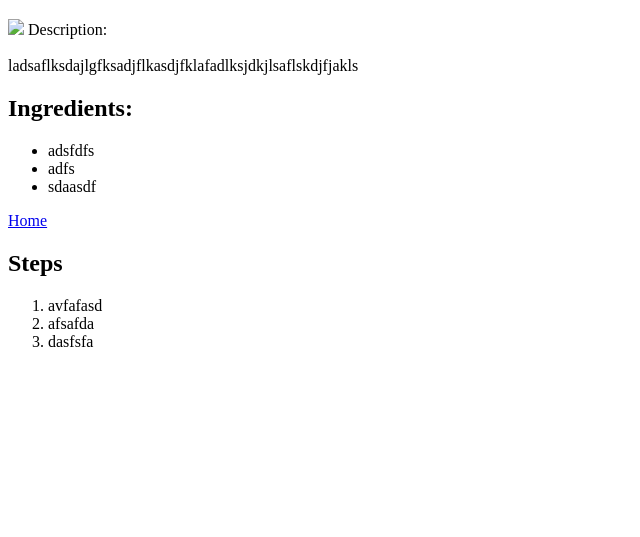
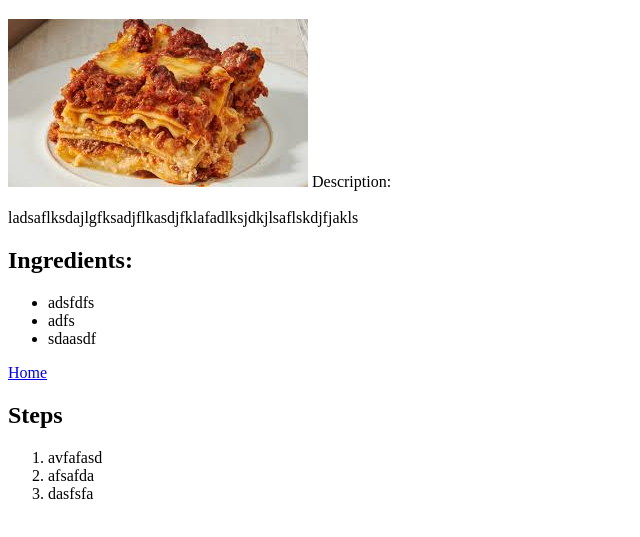
Before and after one commit to chrisosip-ship-it/odin-recipes, a plain HTML site: page recipes/lasagna.html in a window 1280 px wide. Shown: the part 61-598 px from the top of the page, without its empty margins (0-640 px from the left). Drawn offline with Linux system fonts and the light colour scheme.

Commit message:
update lasagna image

```diff
--- a/recipes/lasagna.html
+++ b/recipes/lasagna.html
@@ -5,7 +5,7 @@
     <meta name="viewport" content="width=device-width, initial-scale=1.0">
     <title>Lasagna</title>
     <h1>Lasagna</h1>
-    <img src="/lasagna.html" width="300">
+    <img src="images.jpeg" width="300">
     <body>Description:<br><br>
     ladsaflksdajlgfksadjflkasdjfklafadlksjdkjlsaflskdjfjakls</body>
     <h2>Ingredients:</h2>
```
